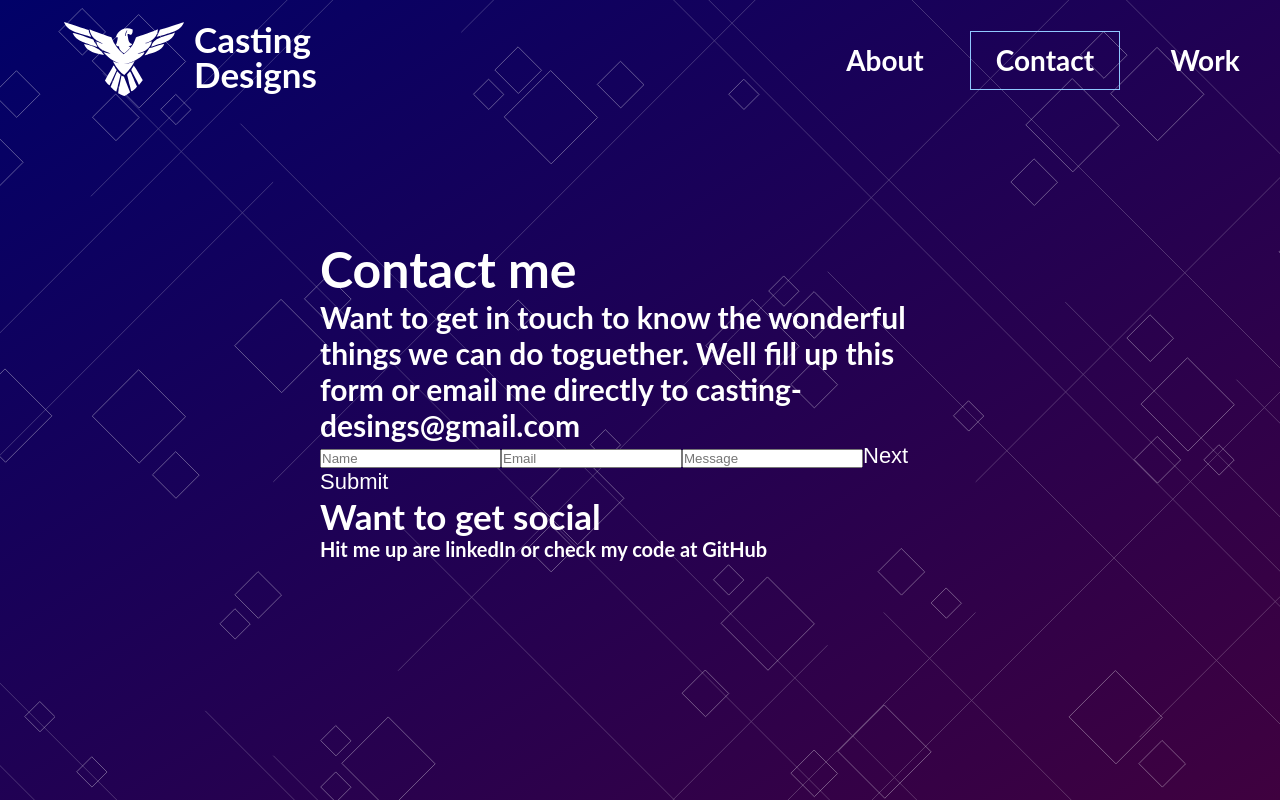
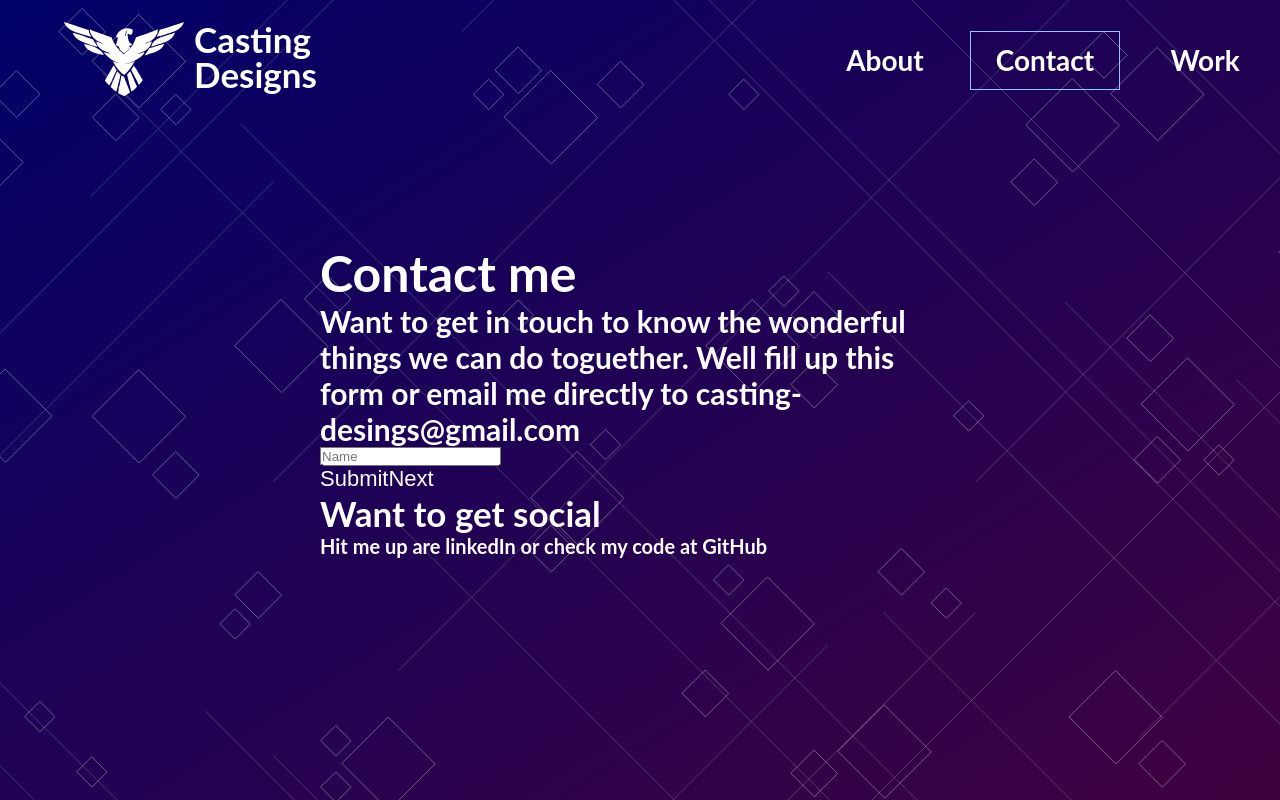
Before and after one commit to Melvin-Code/Casting-Designs, a React (Create React App) app: page /Contact in a window 1280 px wide. Built offline with nearby package versions, Linux system fonts and the light colour scheme.

Commit message:
form mechanics functional

```diff
--- a/src/components/partials/Form.jsx
+++ b/src/components/partials/Form.jsx
@@ -6,8 +6,10 @@ export default class Form extends React.Component {
     this.submitForm = this.submitForm.bind(this);
     this.state = {
       status: "",
-      next:false,
-      thereIsText: false
+      next: 0,
+      in1: '',
+      in2: '',
+      in3: '',
     };
   }
   handleChange = (e) => {
@@ -15,7 +17,25 @@ export default class Form extends React.Component {
       [e.target.name]: e.target.value,
     });
   };
+  nextCounter=()=>{
+      this.setState({
+          next: this.state.next + 1
+      })
+  }
+  displayInput=()=>{
+    if(this.state.next === 0){
+        return 'display-1'
+    }else if (this.state.next=== 1 && this.state.name !== ""){
+        return '-2'
+    }else if(this.state.next===2 && this.state.name !== '' && this.state.email !==3){
 
+        return 'play-3'
+    }else if(this.state.next > 2){
+        this.setState({
+            next: 2
+        })
+    }
+  }
   render() {
     const { status } = this.state;
     return (
@@ -25,7 +45,7 @@ export default class Form extends React.Component {
         method="POST"
         className="form-box"
       >
-        <input
+        <input id={this.displayInput()}
           onChange={this.handleChange}
           className="form-in"
           type="text"
@@ -33,7 +53,7 @@ export default class Form extends React.Component {
           placeholder="Name"
         />
 
-        <input
+        <input id={`display${this.displayInput()}`}
           onChange={this.handleChange}
           className="form-in"
           type="email"
@@ -41,7 +61,7 @@ export default class Form extends React.Component {
           placeholder="Email"
         />
 
-        <input
+        <input id={`dis${this.displayInput()}`}
           onChange={this.handleChange}
           className="form-in"
           type="text"
@@ -49,13 +69,14 @@ export default class Form extends React.Component {
           placeholder="Message"
         />
         {console.log(this.state)}
-        <button>Next</button>
+        {console.log(this.state.next)}
         {status === "SUCCESS" ? (
           <p>Thanks!</p>
         ) : (
           <button className="button">Submit</button>
         )}
         {status === "ERROR" && <p>Ooops! There was an error.</p>}
+        <button type='button' onClick={this.nextCounter} >Next</button>
       </form>
     );
   }
--- a/src/index.css
+++ b/src/index.css
@@ -260,6 +260,14 @@ button {
   font-size: 3rem;
   font-weight: bolder;
 }
+.contact-box .form-box .form-in{
+  display: none;
+}
+#display-1,
+#display-2,
+#display-3{
+  display: block;
+}
 .contact-box .social-box .social-main{
   font-size: 3.5rem;
   font-weight: bolder;
```
